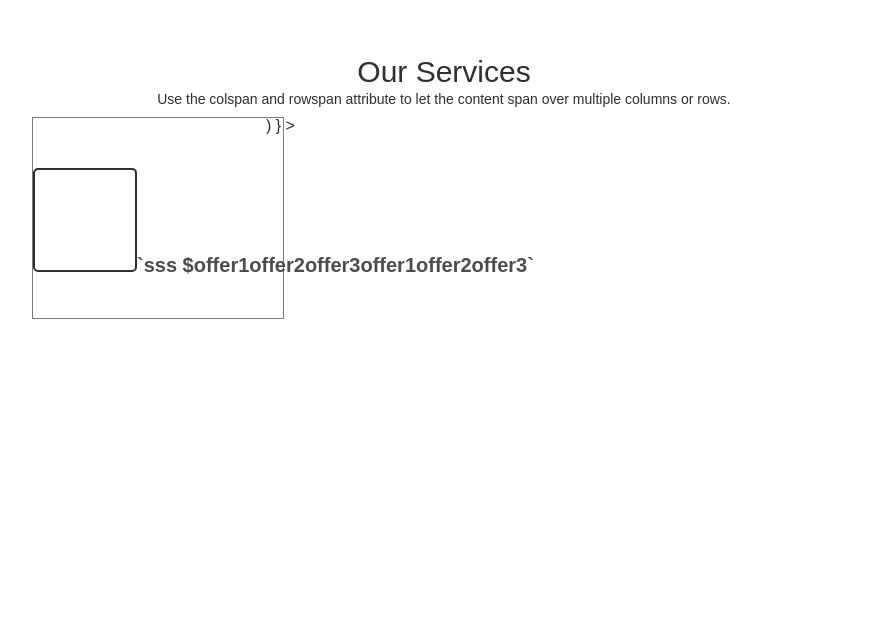
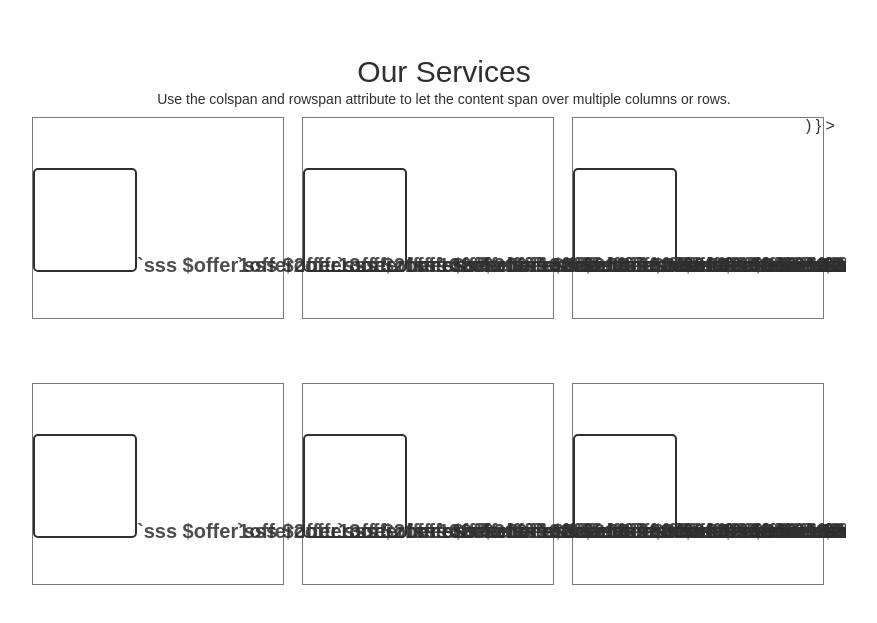
Before and after one commit to katrinkattt/react-app-yellow, a React (Create React App) app in the folder app-lending/yell-app/: page / in a window 1280 px wide. Shown: the part 913-1536 px from the top of the page, without its empty margins (196-1073 px from the left). Built offline with nearby package versions, Linux system fonts and the light colour scheme.

Commit message:
nu pochtir

```diff
--- a/app-lending/yell-app/src/components/ourService.jsx
+++ b/app-lending/yell-app/src/components/ourService.jsx
@@ -32,11 +32,17 @@ export default class OurService extends Component {
                     <div className="title_container">Our Services</div>
                     <div className=" title2__">Use the colspan and rowspan attribute to let the content span over multiple columns or rows.</div>
                     <div id="big-block">
-                            <div className="serv__b">
+                            {
+                                this.servState.title.map((titl, id) =>
+                                <div className="serv__b">
                             <div className="offer__main">
                                 <div className="offer__img"></div>
                                 <div className="offer__info" >
-                                    <div className="offer__title">`sss ${this.servState.title}`</div>
+                                    {
+                                        this.servState.title.map((titl, id) =>
+                                                <div className="offer__title">`sss ${this.servState.title}`</div>
+                                        )
+                                    }
                                     {/* <div className="offer__title"
                                         key={id}
                                         value={this.state.title }
@@ -48,6 +54,9 @@ export default class OurService extends Component {
                                 </div>
                             </div>
                            </div>
+                                )
+                            }
+
                             )
                         }
                         ></div>
```
